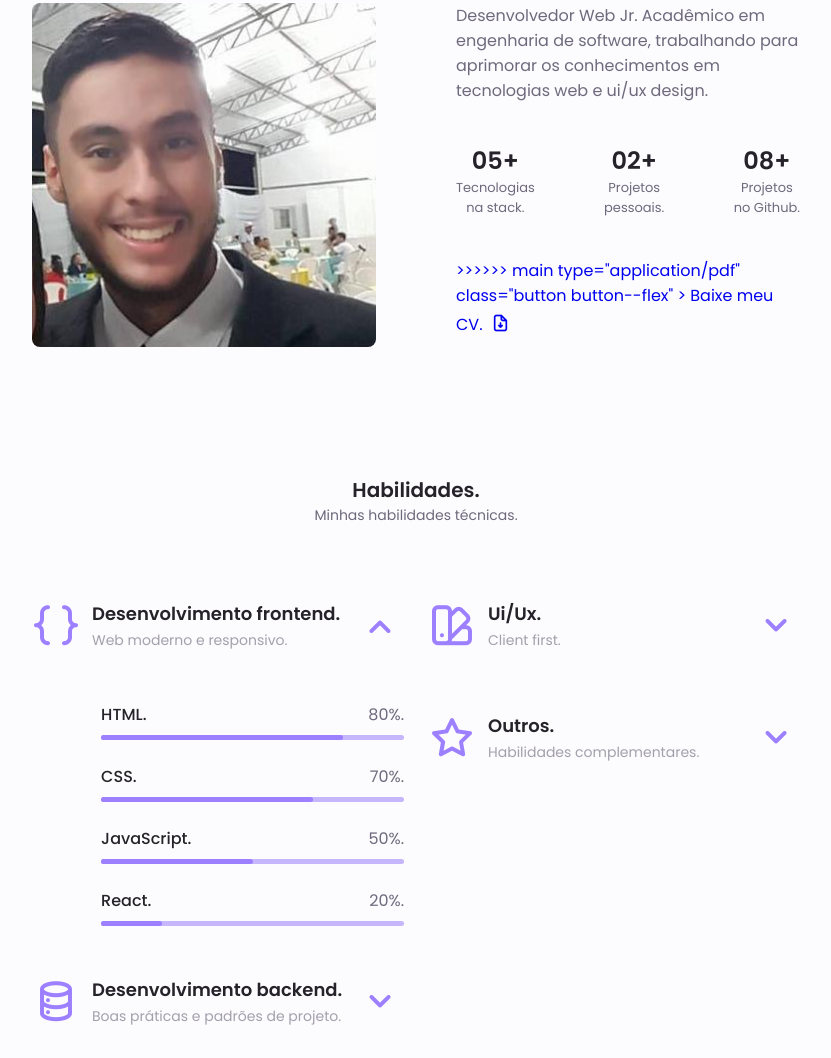
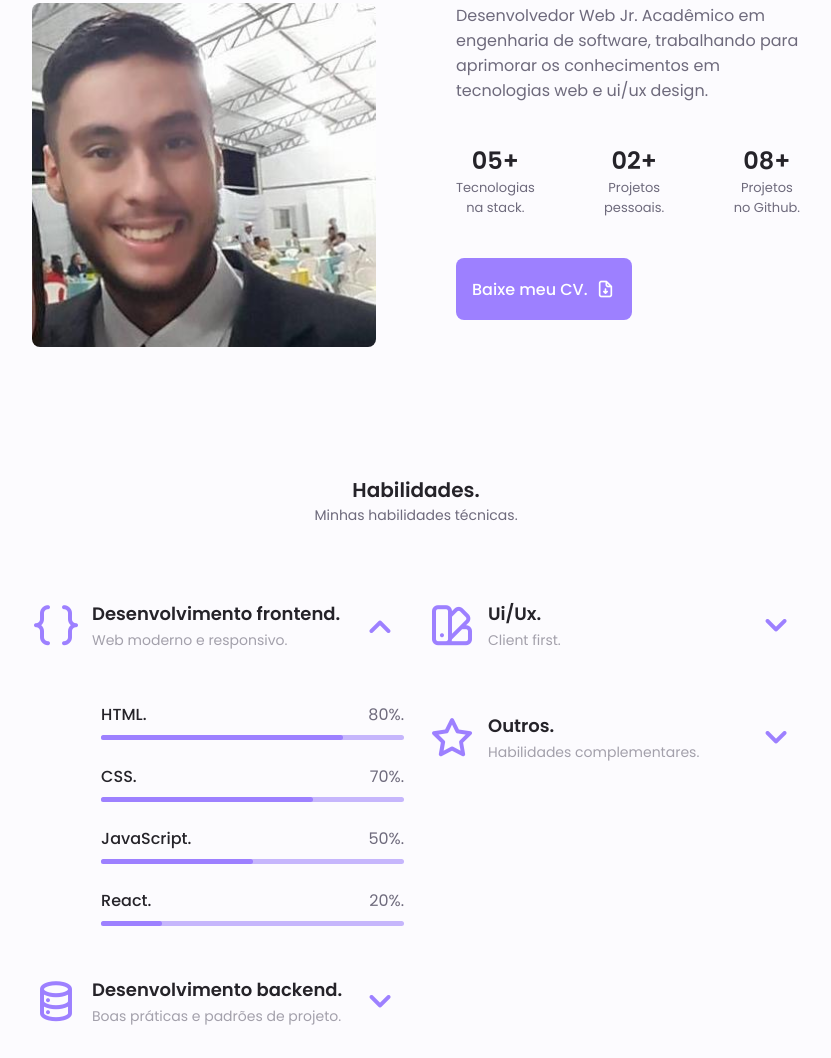
Before and after one commit to jerryaugusto/br, a plain HTML site: page index.html in a window 1280 px wide. Shown: the part 904-1962 px from the top of the page, without its empty margins (224-1055 px from the left). Drawn offline with nearby package versions, Linux system fonts and the light colour scheme.

Commit message:
CV conflict resolved.

```diff
--- a/index.html
+++ b/index.html
@@ -209,14 +209,9 @@
 
             <div class="about__buttons">
               <a
-<<<<<<< HEAD
                 href="assets/img/jerry-augusto-cv.pdf"
                 download="assets/img/jerry-augusto-cv.pdf"
-=======
-                href="assets/img/jerryaugusto-cv.pdf"
-                download="assets/img/jerry-augusto-cv.pdf"
                 target="_blank"
->>>>>>> main
                 type="application/pdf"
                 class="button button--flex"
               >
```
